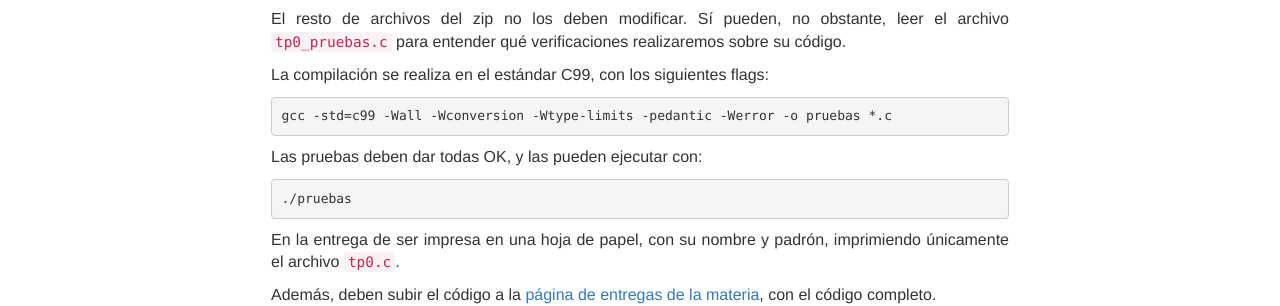
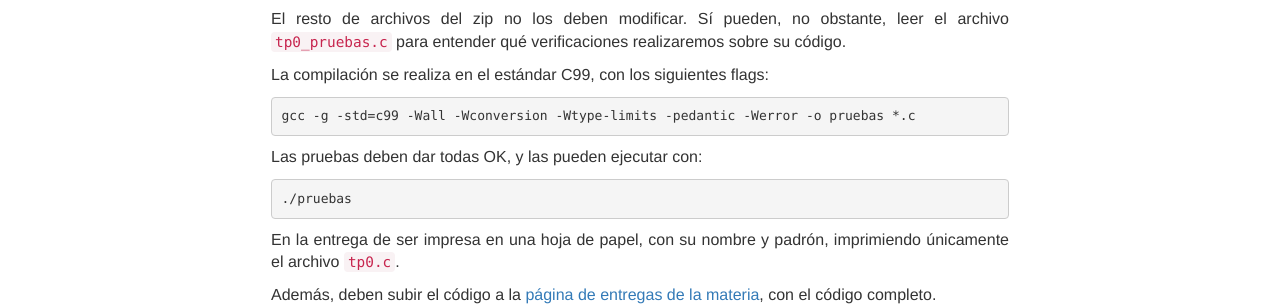
Before and after one commit to algoritmos-rw/algoritmos, a Jekyll site: the page built from static/tps/tda/01_tp0.md, in a window 1280 px wide. Shown: the part 190-496 px from the top of the page. Built offline with Jekyll 4.4.1, drawn with Linux system fonts in a browser that asks for light colours.

Commit message:
Agrego flag de -g en las instrucciones de compilación del TP0

```diff
--- a/static/tps/tda/01_tp0.md
+++ b/static/tps/tda/01_tp0.md
@@ -17,7 +17,7 @@ El resto de archivos del zip no los deben modificar. Sí pueden, no obstante, le
 
 La compilación se realiza en el estándar C99, con los siguientes flags:
 
-    gcc -std=c99 -Wall -Wconversion -Wtype-limits -pedantic -Werror -o pruebas *.c
+    gcc -g -std=c99 -Wall -Wconversion -Wtype-limits -pedantic -Werror -o pruebas *.c
 
 Las pruebas deben dar todas OK, y las pueden ejecutar con:
 
```
